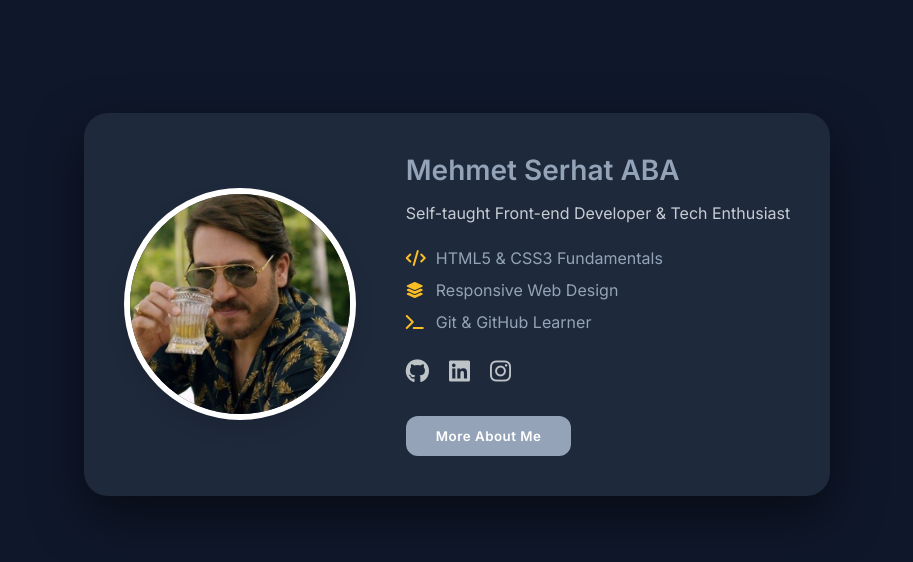
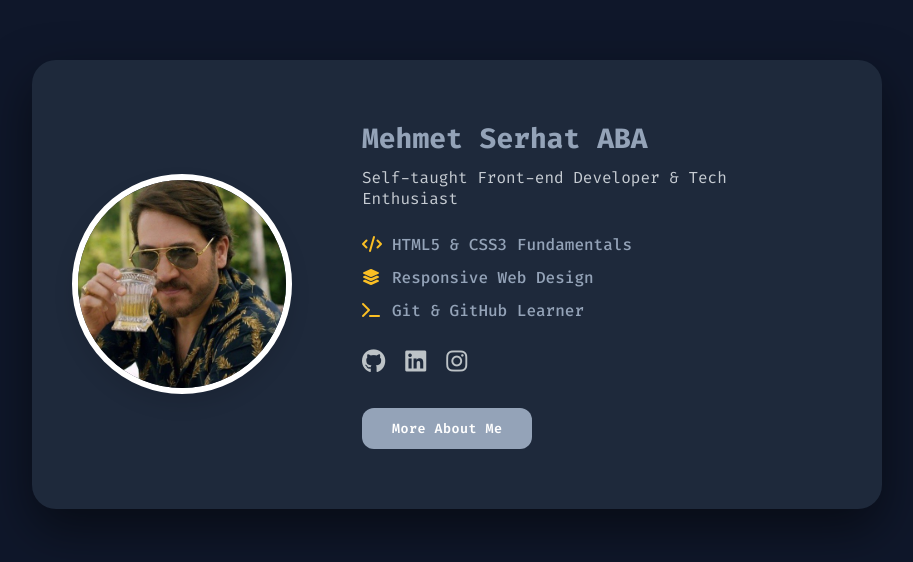
Before and after one commit to DevSerhat0/my-portfolio, a React (Create React App) app: page / in a window 1280 px wide. Shown: the part 116-678 px from the top of the page, without its empty margins (183-1096 px from the left). Built offline with nearby package versions, Linux system fonts and the light colour scheme.

Commit message:
refactor: modularize components and migrate to CSS Modules

```diff
--- a/public/index.html
+++ b/public/index.html
@@ -6,13 +6,17 @@
 
     <meta name="description" content="Mehmet Serhat ABA - Modern personal portfolio card built with HTML & CSS. Showcasing front-end development journey.">
 
+    <link rel="preconnect" href="https://fonts.googleapis.com">
+    <link rel="preconnect" href="https://fonts.gstatic.com" crossorigin>
+
+    <link href="https://fonts.googleapis.com/css2?family=Fira+Code:wght@300..700&family=Inter:wght@300;400;600&display=swap" rel="stylesheet">
+    <link rel="stylesheet" href="https://cdnjs.cloudflare.com/ajax/libs/font-awesome/6.4.2/css/all.min.css">
+
     <title>Mehmet Serhat ABA | Portfolio</title>
-    <link href="https://fonts.googleapis.com/css2?family=Inter:wght@300;400;600&display=swap" rel="stylesheet">
-    <link rel="stylesheet" href="https://cdnjs.cloudflare.com/ajax/libs/font-awesome/6.4.2/css/all.min.css">
-    <link rel="icon" href="%PUBLIC_URL%/favicon.ico" />
-    <link rel="apple-touch-icon" href="%PUBLIC_URL%/logo192.png" />
+
   </head>
   <body>
     <noscript>You need to enable JavaScript to run this app.</noscript>
-    <div id="root"></div> </body>
+    <div id="root"></div>
+  </body>
 </html>
--- a/src/App.css
+++ b/src/App.css
@@ -1,13 +1,20 @@
+* {
+    margin: 0;
+    padding: 0;
+    box-sizing: border-box;
+}
 :root {
-            --primary-color: #fbbf24;
-            --secondary-color: #94a3b8;
-            --bg-color: #0f172a;
-            --text-color: #f1f5f9;
-            --card-bg: #1e293b;
+        --primary-color: #fbbf24;
+        --secondary-color: #94a3b8;
+        --bg-color: #0f172a;
+        --text-color: #f1f5f9;
+        --card-bg: #1e293b;
+        --primary-font: 'fira code', monospace;
+        --secondary-font: 'Inter', sans-serif;
         }
         body {
             background-color: var(--bg-color);
-            font-family: 'Inter', sans-serif;
+            font-family: var(--primary-font);
             color: var(--text-color);
             display: flex;
             justify-content: center;
@@ -31,73 +38,6 @@
         .main-content:hover {
             transform: translateY(-5px);
         }
-        img {
-            width: 220px;
-            height: 220px;
-            border-radius: 50%;
-            object-fit: cover;
-            border: 6px solid #fff;
-            box-shadow: 0 10px 20px rgba(0,0,0,0.1);
-        }
-        .content h1 {
-            margin: 0 0 10px 0;
-            color: var(--secondary-color);
-            font-size: 28px;
-        }
-        .content p {
-            font-size: 16px;
-            color: var(--text-color);
-            opacity: 0.8;
-            margin-bottom: 25px;
-        }
-        ul {
-            list-style: none;
-            padding: 0;
-        }
-        ul li {
-            margin-bottom: 12px;
-            display: flex;
-            align-items: center;
-            gap: 10px;
-            color: var(--secondary-color);
-            font-weight: 500;
-        }
-        ul li i {
-            color: var(--primary-color);
-            width: 20px;
-        }
-        .social-media {
-            margin-top: 25px;
-        }
-        .social-media a {
-            text-decoration: none;
-            color: #bdc3c7;
-            font-size: 24px;
-            margin-right: 20px;
-            transition: all 0.3s ease;
-        }
-        .social-media a:hover {
-            color: var(--primary-color);
-            transform: scale(1.2);
-        }
-        .btn-more {
-            margin-top: 30px;
-            background-color: var(--secondary-color);
-            color: white;
-            padding: 12px 30px;
-            border: none;
-            border-radius: 12px;
-            font-family: 'Inter', sans-serif;
-            font-weight: 600;
-            letter-spacing: 0.5px;
-            text-transform: none;
-            cursor: pointer;
-            transition: 0.3s;
-        }
-        .btn-more:hover {
-            background-color: var(--primary-color);
-            box-shadow: 0 5px 15px rgba(251, 191, 36, 0.4);
-        }
         @media (max-width: 768px) {
             .main-content {
                 flex-direction: column;
--- a/src/components/Content.js
+++ b/src/components/Content.js
@@ -1,21 +1,26 @@
+import styles from './Content.module.css';
+import { userData } from "./Data";
 import SocialMedia from "./SocialMedia";
 
 function Content () {
     return (
-        <div className="content">
-            <h1>Mehmet Serhat ABA</h1>
-            <p>Self-taught Front-end Developer & Tech Enthusiast</p>
+        <div className={styles.container}>
+            <h1 className={styles.title}>{ userData.fullName }</h1>
+            <p className={styles.description}>{ userData.title }</p>
 
-            <ul>
-                <li><i className="fa-solid fa-code"></i> HTML5 & CSS3 Fundamentals</li>
-                <li><i className="fa-solid fa-layer-group"></i> Responsive Web Design</li>
-                <li><i className="fa-solid fa-terminal"></i> Git & GitHub Learner</li>
+            <ul className={styles.skillList}>
+                {userData.skills.map((skill, index) => (
+                    <li key={index} className={styles.skillItem}>
+                        <i className={`fa-solid ${skill.icon} ${styles.skillIcon}`}></i>
+                        {skill.name}
+                    </li>
+                ))}
             </ul>
 
             <SocialMedia />
 
-            <div className="btn-container">
-                <button className="btn-more">More About Me</button>
+            <div className={styles.btnContainer}>
+                <button className={styles['btn-more']}>More About Me</button>
             </div>
         </div>
     );
--- /dev/null
+++ b/src/components/Content.module.css
@@ -0,0 +1,53 @@
+.container {
+    padding: 20px;
+    background: var(--card-bg);
+}
+.title {
+    color: var(--primary-color);
+}
+.container h1 {
+    margin: 0 0 10px 0;
+    color: var(--secondary-color);
+    font-size: 28px;
+}
+.container p {
+    font-size: 16px;
+    color: var(--text-color);
+    opacity: 0.8;
+    margin-bottom: 25px;
+}
+.skillList {
+    list-style: none;
+    padding: 0;
+}
+.skillItem {
+    margin-bottom: 12px;
+    display: flex;
+    align-items: center;
+    gap: 10px;
+    color: var(--secondary-color);
+    font-weight: 500;
+}
+.skillIcon {
+    color: var(--primary-color);
+    width: 20px;
+}
+.btn-more {
+    margin-top: 30px;
+    background-color: var(--secondary-color);
+    color: white;
+    padding: 12px 30px;
+    border: none;
+    border-radius: 12px;
+    font-family: var(--primary-font);
+    font-weight: 600;
+    letter-spacing: 0.5px;
+    text-transform: none;
+    cursor: pointer;
+    transition: 0.3s;
+}
+.btn-more:hover {
+    background-color: var(--primary-color);
+    transform: translateY(-5px);
+    box-shadow: 0 5px 15px rgba(251, 191, 36, 0.4);
+}
--- /dev/null
+++ b/src/components/Data.js
@@ -0,0 +1,14 @@
+export const userData = {
+    fullName: "Mehmet Serhat ABA",
+    title: "Self-taught Front-end Developer & Tech Enthusiast",
+    skills: [
+        { name: "HTML5 & CSS3 Fundamentals", icon: "fa-code" },
+        { name: "Responsive Web Design", icon: "fa-layer-group" },
+        { name: "Git & GitHub Learner", icon: "fa-terminal" }
+    ],
+    social: {
+        github: "https://github.com/DevSerhat0/",
+        linkedin: "https://linkedin.com/in/m-serhat-aba-dev/",
+        instagram: "https://www.instagram.com/serhvnx/"
+    }
+};
--- a/src/components/ProfileImage.js
+++ b/src/components/ProfileImage.js
@@ -1,11 +1,12 @@
+import styles from './ProfileImage.module.css';
 function ProfileImage () {
     return (
         <img
+        className={styles.image}
         src="profile.jpg"
         alt="Mehmet Serhat ABA"
         title="Mehmet Serhat ABA"
         />
     );
 }
-
 export default ProfileImage;
--- /dev/null
+++ b/src/components/ProfileImage.module.css
@@ -0,0 +1,8 @@
+.image {
+    width: 220px;
+    height: 220px;
+    border-radius: 50%;
+    object-fit: cover;
+    border: 6px solid #fff;
+    box-shadow: 0 10px 20px rgba(0,0,0,0.1);
+}
--- a/src/components/SocialMedia.js
+++ b/src/components/SocialMedia.js
@@ -1,8 +1,12 @@
+import React from "react";
+import styles from './SocialMedia.module.css';
+import { userData } from "./Data";
+
 function SocialMedia () {
     return (
-        <div className="social-media">
+        <div className={styles['social-media']}>
             <a
-            href="https://github.com/DevSerhat0/"
+            href={userData.social.github}
             target="_blank"
             rel="noreferrer"
             title="GitHub"
@@ -11,7 +15,7 @@ function SocialMedia () {
             </a>
 
             <a
-            href="https://www.linkedin.com/in/m-serhat-aba-dev/"
+            href={userData.social.linkedin}
             target="_blank"
             rel="noreferrer"
             title="LinkedIn"
@@ -20,7 +24,7 @@ function SocialMedia () {
             </a>
 
             <a
-            href="https://www.instagram.com/serhvnx/"
+            href={userData.social.instagram}
             target="_blank"
             rel="noreferrer"
             title="Instagram"
--- /dev/null
+++ b/src/components/SocialMedia.module.css
@@ -0,0 +1,15 @@
+.social-media {
+    margin-top: 25px;
+}
+.social-media a {
+    text-decoration: none;
+    color: #bdc3c7;
+    font-size: 24px;
+    margin-right: 20px;
+    transition: 0.3s;
+    display: inline-block;
+}
+.social-media a:hover {
+    color: var(--primary-color);
+    transform: translateY(-5px);
+}
```
Also changed, not shown: 1 other file (tests, documents, lock files or other folders).
